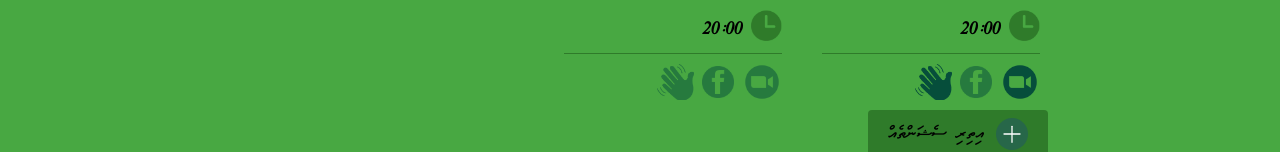
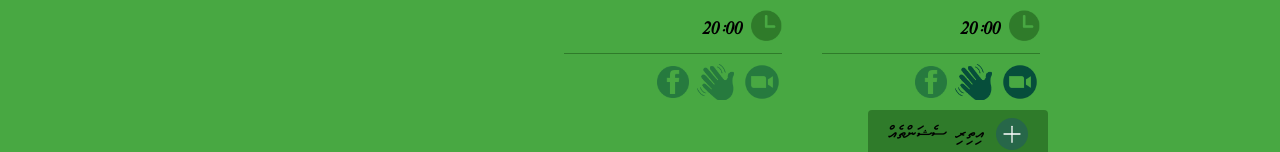
Before and after one commit to raanym/development, a React (Create React App) app: page / in a window 1280 px wide. Shown: the part 420-572 px from the top of the page. Built offline with nearby package versions, Linux system fonts and the light colour scheme.

Commit message:
move fb icon to leftmost

```diff
--- a/src/components/Next2Sessions.js
+++ b/src/components/Next2Sessions.js
@@ -49,13 +49,13 @@ const Next2Sessions = (props) => {
                   ? <Zoom className='h-10 w-auto inline ml-2 mt-2  opacity-50' />
                   : <a href={session.zoom}><Zoom className='h-10 w-auto inline ml-2 mt-2' /></a>}
 
+                {(session.ch === '')
+                  ? <ClubHouse style={{ 'height': '2.3rem' }} className='h-10 w-auto inline ml-2 mt-2 opacity-50' />
+                  : <a href={session.ch}><ClubHouse style={{ 'height': '2.3rem' }} className='h-10 w-auto inline ml-2 mt-2' /></a>}
+
                 {(session.fb === '')
                   ? <FB className='h-8 w-auto inline ml-2 mt-2 opacity-50' />
                   : <a href={session.fb}><Zoom className='h-10 w-auto inline ml-2 mt-2' /></a>}
-
-                {(session.ch === '')
-                  ? <ClubHouse style={{ 'height': '2.3rem' }} className='h-10 w-auto inline ml-2 mt-2 opacity-50' />
-                  : <a href={session.ch}><ClubHouse style={{ 'height': '2.3rem' }} className='h-10 w-auto inline ml-2 mt-2' /></a>}
               </div>
             </div>
           })}
--- a/src/components/NextSessions.js
+++ b/src/components/NextSessions.js
@@ -39,13 +39,13 @@ const NextSessions = (props) => {
                   ? <Zoom className='h-10 w-auto inline ml-2 mt-2  opacity-50' />
                   : <a href={session.zoom}><Zoom className='h-10 w-auto inline ml-2 mt-2' /></a>}
 
+                {(session.ch === '')
+                  ? <ClubHouse style={{ 'height': '2.3rem' }} className='h-10 w-auto inline ml-2 mt-2 opacity-50' />
+                  : <a href={session.ch}><ClubHouse style={{ 'height': '2.3rem' }} className='h-10 w-auto inline ml-2 mt-2' /></a>}
+
                 {(session.fb === '')
                   ? <FB className='h-8 w-auto inline ml-2 mt-2 opacity-50' />
                   : <a href={session.fb}><Zoom className='h-10 w-auto inline ml-2 mt-2' /></a>}
-
-                {(session.ch === '')
-                  ? <ClubHouse style={{ 'height': '2.3rem' }} className='h-10 w-auto inline ml-2 mt-2 opacity-50' />
-                  : <a href={session.ch}><ClubHouse style={{ 'height': '2.3rem' }} className='h-10 w-auto inline ml-2 mt-2' /></a>}
               </div>
             </div>
           })}
```
